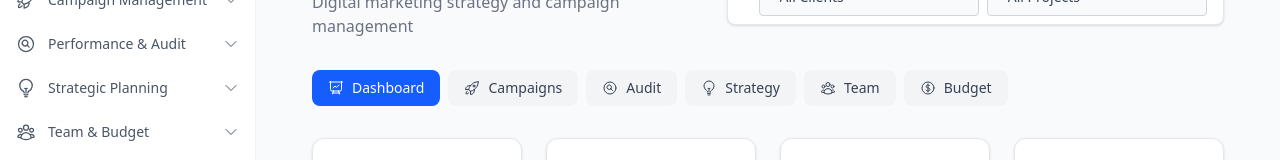
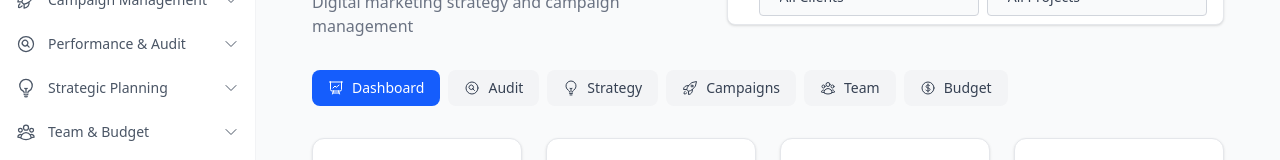
Before and after one commit to einfoengine/alhisab, a Next.js app in the folder frontend/: page /strategic-planning in a window 1280 px wide. Shown: the part 198-358 px from the top of the page. Built offline with nearby package versions, Linux system fonts and the light colour scheme.

Commit message:
Strategic planning reorganized based on order

```diff
--- a/frontend/src/app/strategic-planning/page.tsx
+++ b/frontend/src/app/strategic-planning/page.tsx
@@ -5,7 +5,6 @@ import {
   MagnifyingGlassCircleIcon,
   LightBulbIcon,
   PlusIcon,
-  CheckCircleIcon,
   ChartBarIcon,
   UserGroupIcon,
   CurrencyDollarIcon,
@@ -131,9 +130,9 @@ const marketingPlans = [
 
 const tabs = [
   { id: "dashboard", name: "Dashboard", icon: PresentationChartLineIcon },
-  { id: "campaigns", name: "Campaigns", icon: RocketLaunchIcon },
   { id: "audit", name: "Audit", icon: MagnifyingGlassCircleIcon },
   { id: "strategy", name: "Strategy", icon: LightBulbIcon },
+  { id: "campaigns", name: "Campaigns", icon: RocketLaunchIcon },
   { id: "team", name: "Team", icon: UserGroupIcon },
   { id: "budget", name: "Budget", icon: CurrencyDollarIcon },
 ];
@@ -175,7 +174,6 @@ export default function StrategicPlanningPage() {
   const allProjects: Project[] = projectsData.projects;
   const selectedClient = clients.find((c) => c.id === selectedClientId);
   const clientProjects = selectedClient ? allProjects.filter((p) => p.client_id === selectedClient.id) : allProjects;
-  const selectedProject = selectedProjectId ? allProjects.find((p) => p.id === selectedProjectId) : undefined;
 
   // Modern filter UI in header
   const renderHeaderWithFilters = () => (
```
